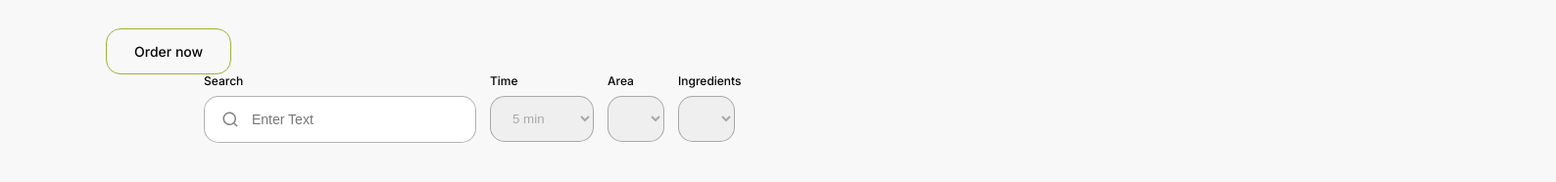
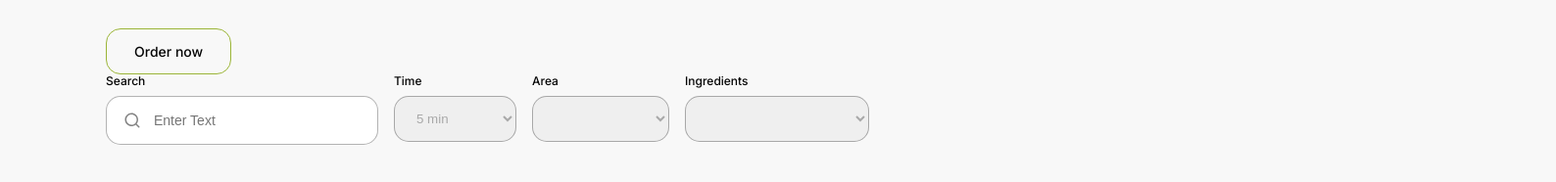
Before and after one commit to Oleg-Kaniuk/delicious-food-project, a website built with Vite: page src/index.html in a window 1280 px wide. Shown: the part 266-452 px from the top of the page at 98% size, 1588 px wide, since content can reach past the window. Built offline with nearby package versions, Linux system fonts and the light colour scheme; no server answers; files whose address does not match are found by name.

Commit message:
filters адаптивна верстка : input and selects

```diff
--- a/src/css/filters.css
+++ b/src/css/filters.css
@@ -1,4 +1,7 @@
 
+.filters-conteiner{
+    max-width: 335px;
+}
 .filter-form{
 display: flex;
 flex-wrap: wrap;
@@ -11,7 +14,7 @@ row-gap: 14px;
 /* ---------------------------------------------------- */
 .filter-container-input{
 position: relative;
-width: 100%;
+width: 335px;
 display: flex;
 }
 .div-input{
@@ -21,38 +24,61 @@ max-height:68px ;
 }
 .filter-input{
     width:100%;
+    height: 20px;
 
     padding: 14px 18px 14px 48px;
 
     border: 1px solid var(--filters-select-color);
     border-radius: 15px;
 
+    font-weight: 500;
     font-size: 14px;
     line-height: 1.29;
 }
-.filter-container-icon{
+.filter-input:hover,
+.filter-input:focus{
+    color: var( --dark-popular-recipes-color);
+    font-size: 16px;
+    line-height: 1.25;
+    outline: none;
+}
+
+.filter-icon-input{
+    fill: var(--filters-main-color);
+
+    width: 18px;
+    height: 18px;
+
     position: absolute;
 
     top: 50%;
     left: 18px;
-    height: 18px;
 
     transform: translateY(-50%);
 }
-.filter-icon-input{
-    fill: var(--filters-main-color);
-    width: 18px;
-    height: 18px;
-}
+.filter-input:focus + .filter-icon-input {
+    fill: var(--additional-text-color);
+    transition: 300ms;
+  }
 /* ------------------------------------------------------------*/
 /* section select*/
 /* ------------------------------------------------------------*/
+.filter-container-time{
+    width: 160px;
+}
+.filter-container-area{
+    width: 160px;
+}
+.filter-container-ingredients{
+    width: 188px;
+}
 .filter-title{
     font-size: 12px;
     line-height: 1.16;
     margin-bottom:8px ;
 }
 .filter-select{
+    width: 100%;
     max-height: 320px;
     padding:14px 18px 14px 18px;
 
@@ -62,8 +88,15 @@ max-height:68px ;
     color: var( --filters-select-color);
 }
 @media screen and (min-width: 768px) {
+    .filters-conteiner{
+        max-width: 496px;
+    }
+    .filter-form{
+        column-gap: 16px;
+    }
     .filter-container-input{
-        flex-wrap: wrap
+        flex-wrap: wrap;
+        max-width: 278px;
     }
     .div-input{
         width: 278px;
@@ -71,4 +104,18 @@ max-height:68px ;
     .filter-input{
         width: 278px;
     }
+    /* ------------------------------------------- */
+    /* selects */
+    /*-------------------------------------------- */
+    .filter-container-time{
+        width: 125px;
+    }
+    .filter-container-area{
+        width: 140px;
+    }
 }
+@media screen and (min-width: 1280px) {
+    .filters-conteiner{
+        max-width: 782px;
+    }
+}
--- a/src/partials/filters.html
+++ b/src/partials/filters.html
@@ -1,25 +1,25 @@
-<div class="container">
+<div class="filters-conteiner">
     <form class="js-filter-form filter-form">
         <div class="div-input">
             <p class="filter-title">Search</p>
             <div class="filter-container-input">
                 <input class="js-input-filter filter-input" type="text" placeholder="Enter Text">
-                <div class="filter-container-icon">
+                <!-- <div class="filter-container-icon"> -->
                     <svg class="filter-icon-input">
                         <use href="/img/icon-sprite.svg#icon-search" class="filters-use-icon"></use>
                     </svg>
-                </div>
+                <!-- </div> -->
             </div>
         </div>
-        <div>
+        <div class="filter-container-time">
             <p class="filter-title">Time</p>
             <select class="js-time-select filter-time-select filter-select"></select>
         </div>
-        <div>
+        <div class="filter-container-area">
             <p class="filter-title">Area</p>
             <select class="js-area-select filter-area-select filter-select"></select>
         </div>
-        <div>
+        <div class="filter-container-ingredients">
             <p class="filter-title">Ingredients</p>
             <select class="js-ingredients-select filter-Ingredients-select filter-select"></select>
         </div>
```
Also changed, not shown: src/js/filters/filters.js (+7 -1 lines).
